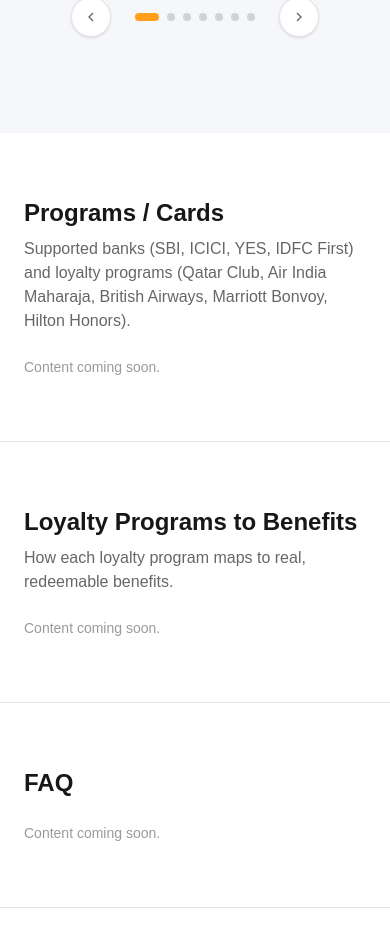
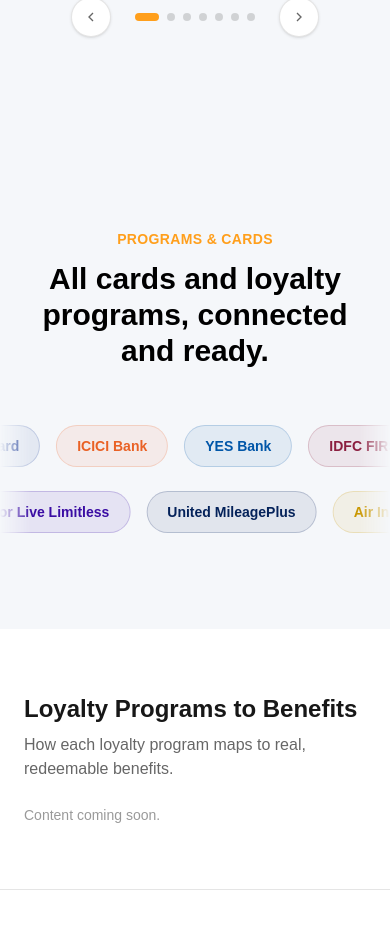
Before and after one commit to Ayush-Patel-56/BTTP-website, a Next.js app: page / in a window 390 px wide. Shown: the part 7469-8399 px from the top of the page. Built offline with nearby package versions, Linux system fonts and the light colour scheme.

Commit message:
fix: eliminate marquee loop gap in programs and cards section

```diff
--- a/src/app/globals.css
+++ b/src/app/globals.css
@@ -12,6 +12,33 @@
   --color-accent: var(--accent);
   --font-sans: var(--font-geist-sans);
   --font-mono: var(--font-geist-mono);
+  --animate-marquee-left: marquee-left 40s linear infinite;
+  --animate-marquee-right: marquee-right 40s linear infinite;
+}
+
+@keyframes marquee-left {
+  from {
+    transform: translateX(0);
+  }
+  to {
+    transform: translateX(-20%);
+  }
+}
+
+@keyframes marquee-right {
+  from {
+    transform: translateX(-20%);
+  }
+  to {
+    transform: translateX(0);
+  }
+}
+
+@media (prefers-reduced-motion: reduce) {
+  .animate-marquee-left,
+  .animate-marquee-right {
+    animation-play-state: paused;
+  }
 }
 
 body {
--- a/src/components/home/ProgramsCards.tsx
+++ b/src/components/home/ProgramsCards.tsx
@@ -1,10 +1,85 @@
-import SectionPlaceholder from "./SectionPlaceholder";
+const banks = [
+  { name: "American Express", color: "#006FCF" },
+  { name: "SBI Card", color: "#22409A" },
+  { name: "ICICI Bank", color: "#E96125" },
+  { name: "YES Bank", color: "#0056A8" },
+  { name: "IDFC FIRST Bank", color: "#8B1E3F" },
+  { name: "IndusInd Bank", color: "#B5121B" },
+  { name: "HDFC Bank", color: "#1A3E8C" },
+  { name: "Axis Bank", color: "#91004B" },
+];
+
+const loyaltyPrograms = [
+  { name: "Air India Maharaja", color: "#C99700" },
+  { name: "British Airways Executive Club", color: "#0B3D91" },
+  { name: "Marriott Bonvoy", color: "#7A0C2E" },
+  { name: "Hilton Honors", color: "#0B5FA5" },
+  { name: "Emirates Skywards", color: "#C8102E" },
+  { name: "Singapore Airlines KrisFlyer", color: "#B8860B" },
+  { name: "IHG One Rewards", color: "#5C2D91" },
+  { name: "Qatar Airways Privilege Club", color: "#6E0D25" },
+  { name: "ALL – Accor Live Limitless", color: "#3A0CA3" },
+  { name: "United MileagePlus", color: "#04225A" },
+];
+
+function Pill({ name, color }: { name: string; color: string }) {
+  return (
+    <span
+      className="flex shrink-0 items-center rounded-full border px-5 py-2.5 text-sm font-semibold whitespace-nowrap"
+      style={{
+        backgroundColor: `${color}14`,
+        borderColor: `${color}33`,
+        color,
+      }}
+    >
+      {name}
+    </span>
+  );
+}
+
+function MarqueeRow({
+  items,
+  direction,
+  duration,
+}: {
+  items: { name: string; color: string }[];
+  direction: "left" | "right";
+  duration: number;
+}) {
+  const track = [...items, ...items, ...items, ...items, ...items];
+
+  return (
+    <div className="group relative overflow-hidden [mask-image:linear-gradient(to_right,transparent,black_8%,black_92%,transparent)]">
+      <div
+        className={`flex w-max gap-4 group-hover:[animation-play-state:paused] ${
+          direction === "left" ? "animate-marquee-left" : "animate-marquee-right"
+        }`}
+        style={{ animationDuration: `${duration}s` }}
+      >
+        {track.map((item, index) => (
+          <Pill key={`${item.name}-${index}`} name={item.name} color={item.color} />
+        ))}
+      </div>
+    </div>
+  );
+}
 
 export default function ProgramsCards() {
   return (
-    <SectionPlaceholder
-      title="Programs / Cards"
-      description="Supported banks (SBI, ICICI, YES, IDFC First) and loyalty programs (Qatar Club, Air India Maharaja, British Airways, Marriott Bonvoy, Hilton Honors)."
-    />
+    <section className="bg-[#f5f7fa] py-24">
+      <div className="mx-auto max-w-5xl px-6 text-center">
+        <p className="text-sm font-semibold tracking-wide text-[#FF9F1C] uppercase">
+          Programs &amp; Cards
+        </p>
+        <h2 className="mt-3 text-3xl font-bold text-black sm:text-4xl">
+          All cards and loyalty programs, connected and ready.
+        </h2>
+      </div>
+
+      <div className="mt-14 space-y-6">
+        <MarqueeRow items={banks} direction="left" duration={32} />
+        <MarqueeRow items={loyaltyPrograms} direction="right" duration={42} />
+      </div>
+    </section>
   );
 }
```
